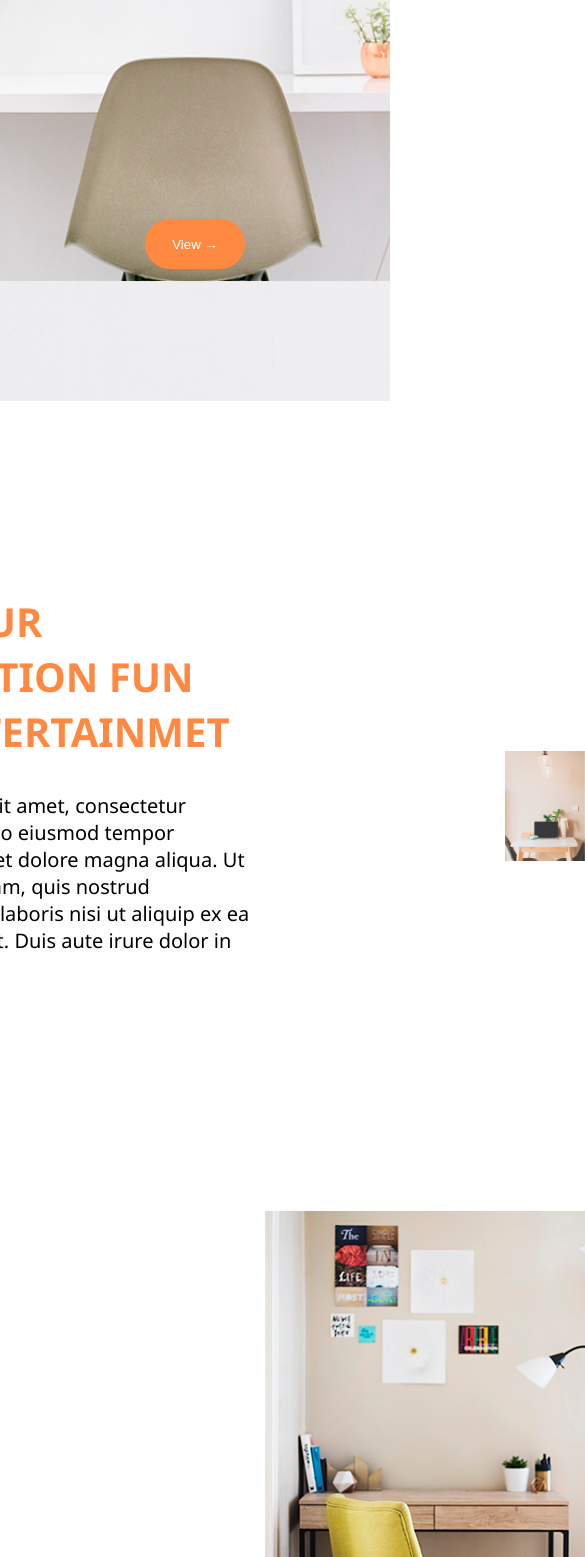
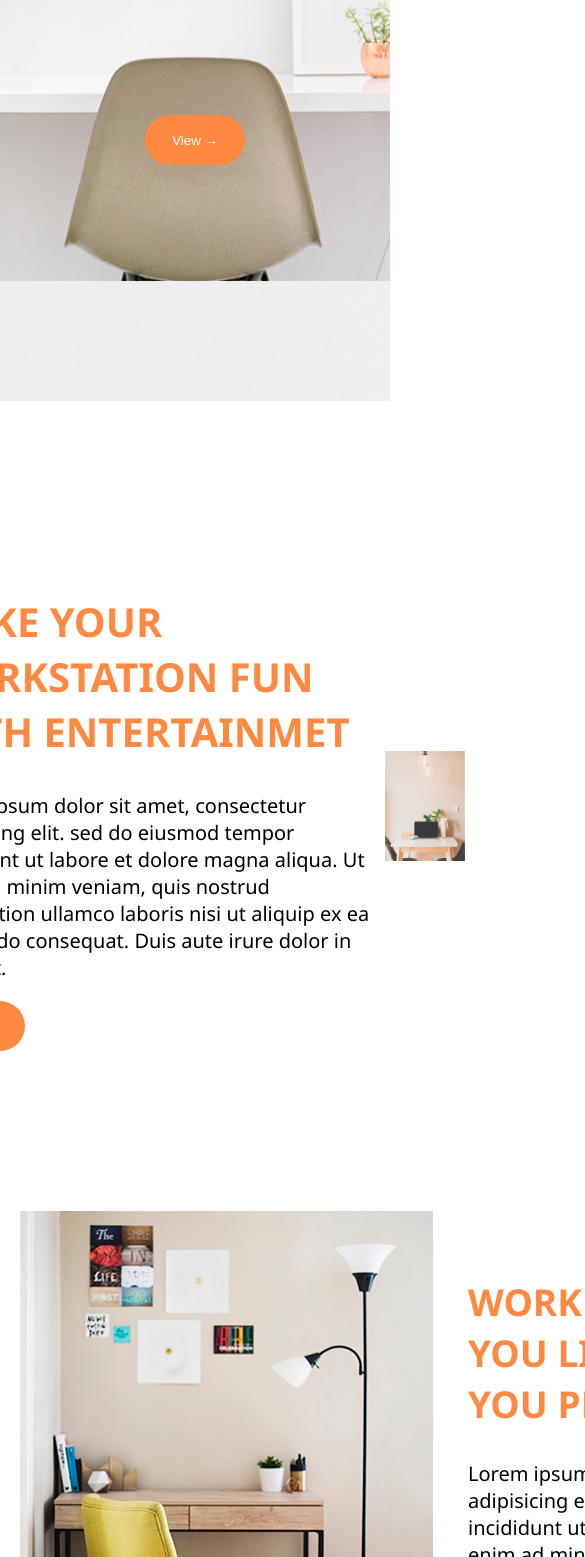
Before and after one commit to jerssonsanchez27/pagina2, a plain HTML site: page index.html in a window 390 px wide. Shown: the part 443-2000 px from the top of the page, 585 px wide, since content can reach past the window. Drawn offline with Linux system fonts and the light colour scheme.

Commit message:
cambios para pantallas

```diff
--- a/styles/style.css
+++ b/styles/style.css
@@ -184,3 +184,28 @@ footer{
     font-size: 16px;
     box-shadow: 10px 10px 30px 0px #cc5104;
 }
+
+@media (max-width:1279px){
+ .seccion_1 button {
+    margin-top: 32px;
+    margin-bottom: 270px;
+ }
+.seccion_2 h2{
+    width: 460px;
+}
+.div3 h2 {
+    margin-left: 200px;
+    color: #ff8940;
+    font-size: 37px;
+    width: 441px;
+}
+.seccion_3 img {
+    margin-left: -110px;
+    margin-right: -165px;
+}
+
+
+}
+@media(max-width:920px){
+
+}
```
